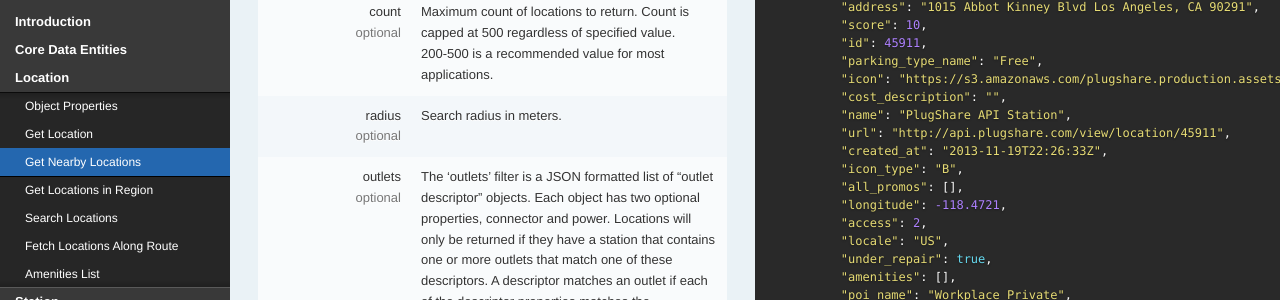
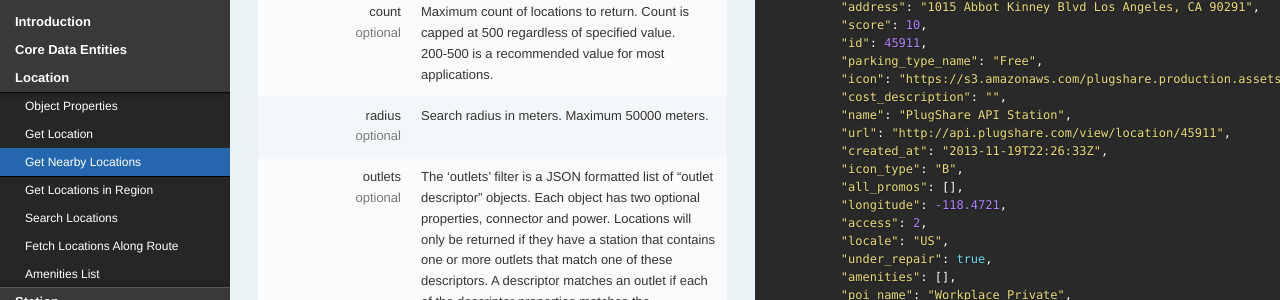
Before and after one commit to PlugShare/plugshare.github.io, a Jekyll site: the page docs/index.html, which Jekyll copies as it is, in a window 1280 px wide and 900 px high, scrolled down 5460 px. Shown: the part 152-452 px from the top of the window. Built offline with Jekyll 4.4.1, drawn with Linux system fonts in a browser that asks for light colours.

Commit message:
Insert maximum "nearby" radius.

```diff
--- a/docs/index.html
+++ b/docs/index.html
@@ -811,7 +811,7 @@
       <div class="field">radius</div>
       <div class="type">optional</div>
     </td>
-    <td>Search radius in meters.</td>
+    <td>Search radius in meters.  Maximum 50000 meters.</td>
   </tr>
   <tr>
     <td>
```
